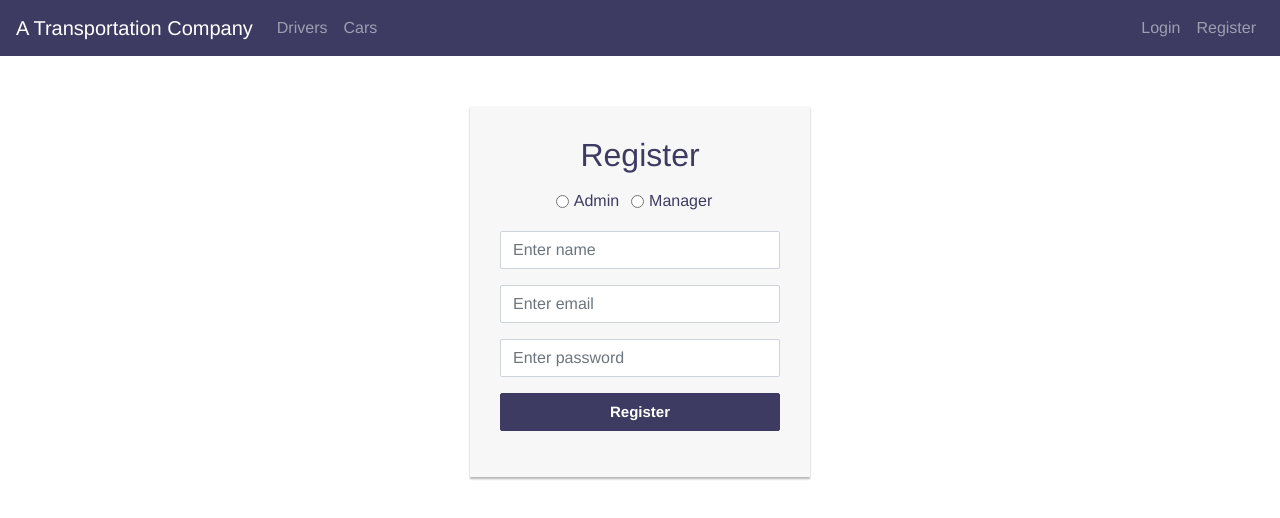
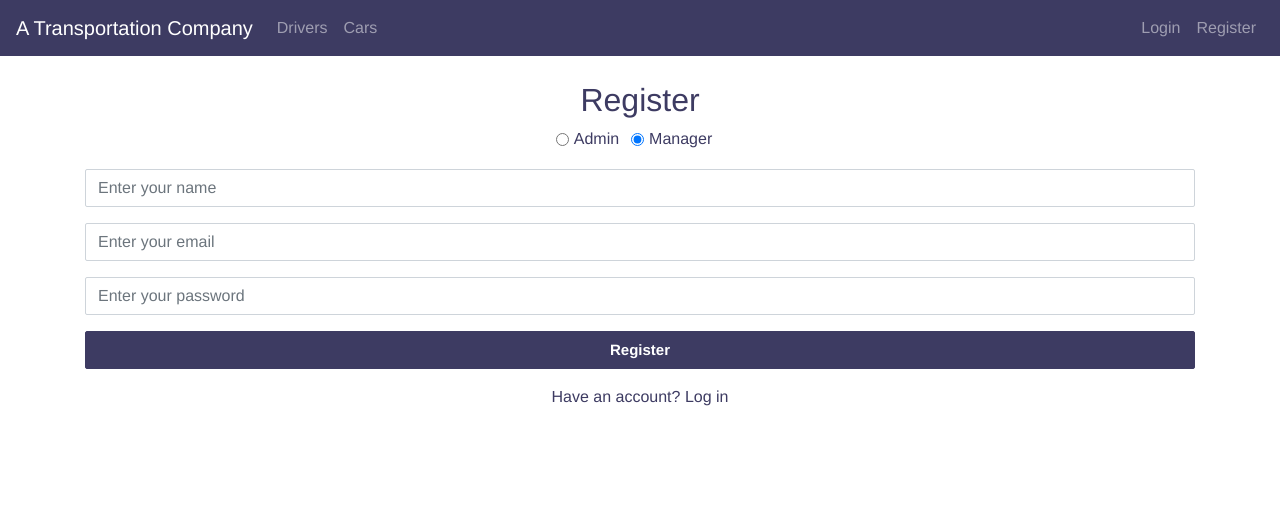
Before and after one commit to caesarivs/boston-project-test, a Vue app in the folder client/: page /#/register in a window 1280 px wide. Shown: the top 518 px of the page. Built offline with nearby package versions, Linux system fonts and the light colour scheme.

Commit message:
Register view

```diff
--- a/client/src/views/Register.vue
+++ b/client/src/views/Register.vue
@@ -1,59 +1,58 @@
 <template>
   <div class="register">
-    <form>
+    <form class="form-box">
       <h2>Register</h2>
       <div class="form-group">
         <div class="form-check form-check-inline">
-          <input class="form-check-input" type="radio" name="AM" id="admin" value="Admin" v-model="account_type" required>
-          <label class="form-check-label" for="inlineRadio1">Admin</label>
+          <input class="form-check-input" type="radio" id="admin" value="Admin" v-model="account_type">
+          <label class="form-check-label" for="admin">Admin</label>
         </div>
         <div class="form-check form-check-inline">
-          <input class="form-check-input" type="radio" name="AM" id="manager" value="Manager" v-model="account_type" required>
-          <label class="form-check-label" for="inlineRadio2">Manager</label>
+          <input class="form-check-input" type="radio" id="manager" value="Manager" v-model="account_type">
+          <label class="form-check-label" for="manager">Manager</label>
         </div>
       </div>
       <div class="form-group">
-        <input type="text" class="form-control" id="name" placeholder="Enter name" v-model="name" required>
+        <input type="text" class="form-control" id="name" placeholder="Enter your name" v-model="name" required>
       </div>
       <div class="form-group">
-        <input type="email" class="form-control" id="email" placeholder="Enter email" v-model="email" required>
+        <input type="email" class="form-control" id="email" placeholder="Enter your email" v-model="email" required>
       </div>
       <div class="form-group">
-        <input type="password" class="form-control" id="password" placeholder="Enter password" v-model="password" required>
+        <input type="password" class="form-control" id="password" placeholder="Enter your password" v-model="password" required>
       </div>
       <div class="form-group">
-        <button type="submit" class="btn btn-primary btn-block" @click="submit">Register</button>
+        <button class="btn btn-primary btn-block" @click="register">Register</button>
+      </div>
+      <div class="clearfix">
+        Have an account? <router-link to="/login">Log in</router-link>
       </div>
     </form>
   </div>
 </template>
 
 <script>
+import AuthenticationService from '@/services/AuthenticationService'
+
 export default {
-
+  data () {
+    return {
+      account_type: 'Manager',
+      name: '',
+      email: '',
+      password: ''
+    }
+  },
+  methods: {
+    async register () {
+      const response = await AuthenticationService.register({
+        account_type: this.account_type,
+        name: this.name,
+        email: this.email,
+        password: this.password
+      })
+      console.log(response.data)
+    }
+  }
 }
 </script>
-
-<style>
-  .register {
-    width: 340px;
-    margin: 50px auto;
-  }
-  .register form {
-    margin-bottom: 15px;
-    background: #f7f7f7;
-    box-shadow: 0px 2px 2px rgba(0, 0, 0, 0.3);
-    padding: 30px;
-  }
-  .register h2 {
-    margin: 0px 0px 15px;
-  }
-  .form-control, .btn {
-    min-height: 38px;
-    border-radius: 2px;
-  }
-  .btn {
-    font-size: 15px;
-    font-weight: bold;
-  }
-</style>
```
